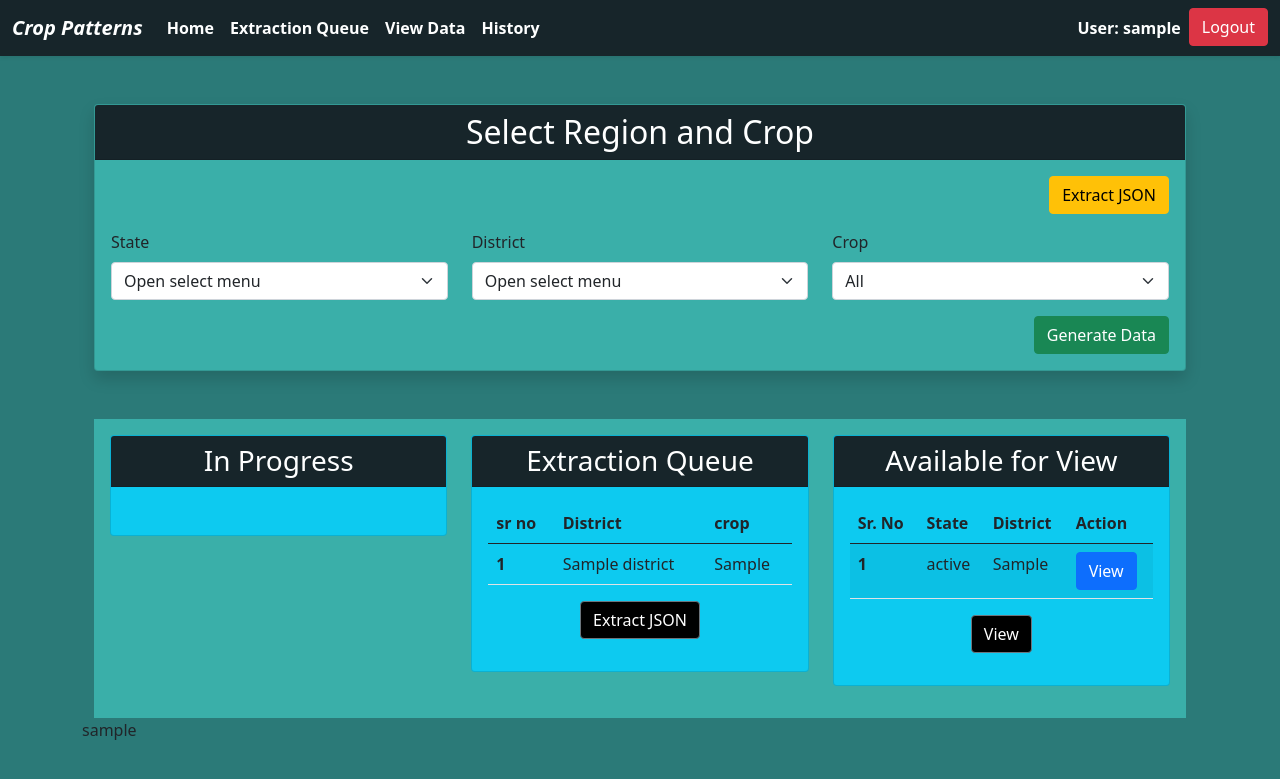
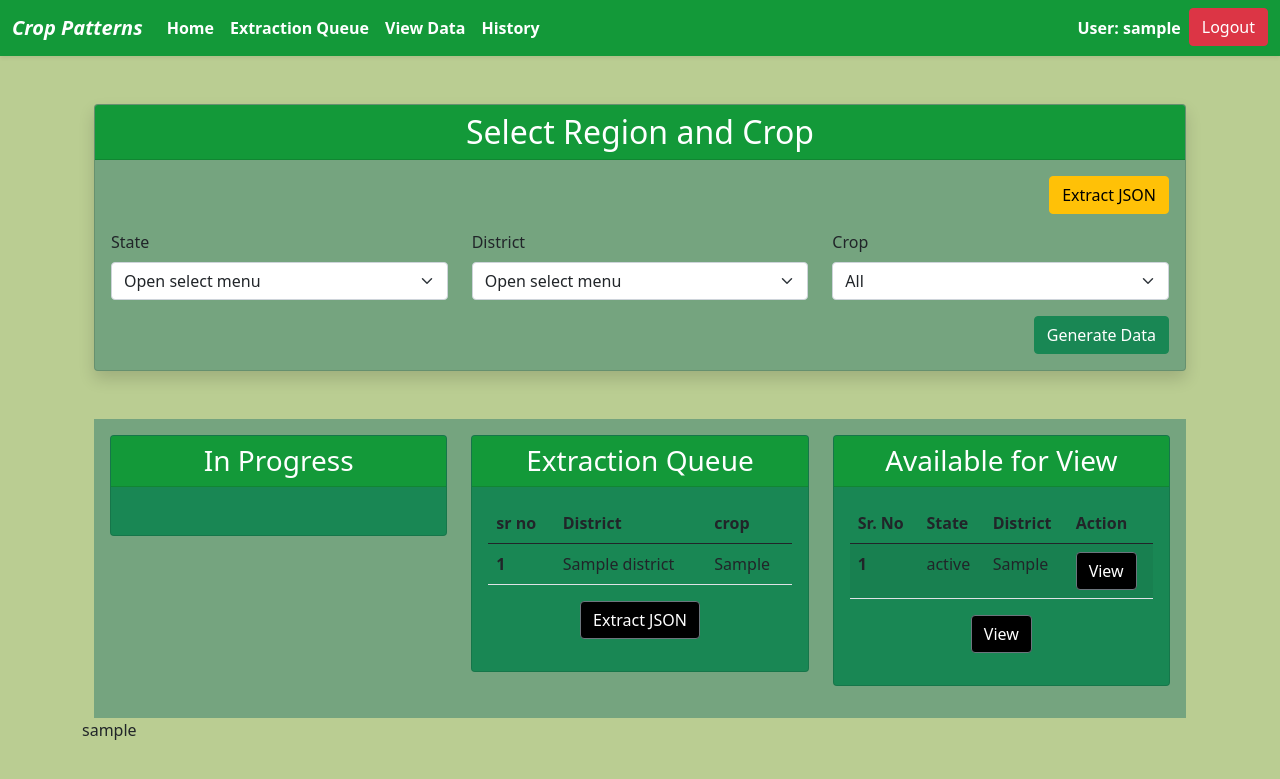
Before and after one commit to Bhaveshkorane/cropPatterns, a Django app: template templates/states.html in a window 1280 px wide. Shown: the top 779 px of the page. Run offline with Django 5.2, Linux system fonts and the light colour scheme; a user stored in the database is signed in; tables that the repository leaves empty hold one stand-in row (values such as "Sample post"); the template is opened without the code that fills it: values that come from a table or form of the project are taken from there, most other values are stand-ins (such as "Sample title", 1, 10 or a date in 2020); data that the repository does not hold is empty; parts of the project's set-up code (start-up, migrations or seed data) failed here and were passed over; some libraries are stand-ins or nearby versions.

Commit message:
new style

```diff
--- a/FETCH/views.py
+++ b/FETCH/views.py
@@ -325,7 +325,8 @@ class GenerateDataView(View):
 
         total_time=end_time-start_time;
 
-        messages.success(request, f"Data generated and json saved in the database and the total time taken = {total_time} to add cp_name crop in state = {state} district = {district_name}")
+        # messages.success(request, f"Data generated and json saved in the database and the total time taken = {total_time} to add cp_name crop in state = {state} district = {district_name}")
+        messages.success(request, f"Json generated for crop {cp_name} in state = {state} district = {district_name}")
 
         return redirect('/queue/')
 
--- a/templates/base.html
+++ b/templates/base.html
@@ -8,10 +8,10 @@
     <title>Crop Patterns</title>
     <style>
         body {
-            background: #2B7A78;
+            background: #BACD92;
         }
         #navbar {
-            background-color: #17252A!important;
+            background-color: #139939!important;
         }
         #navbar .navbar-nav .nav-link,
         #navbar .navbar-brand {
--- a/templates/states.html
+++ b/templates/states.html
@@ -20,7 +20,7 @@
             <div class="mb-3 d-flex justify-content-end">
                 <a href="{% url 'queue_url' %}" class="btn btn-warning">Extract JSON</a>
             </div>
-            <form method="POST" action="{% url 'generate_data_view' %}" onsubmit="return validateForm()">
+            <form method="POST" action="{% url 'generate_data_view' %}" onsubmit="return handleFormSubmit()">
                 {% csrf_token %}
                 <div class="row">
                     <div class="col-md-4 mb-3">
@@ -63,7 +63,7 @@
     <div class="card-body bg-light mt-5">
         <div class="row">
             <div class="col-md-4 mb-3 ">
-                <div class="card bg-info">
+                <div class="card bg-success">
                     <div class="card-header bg-secondary text-white text-center">
                         <h3 class="mb-0">In Progress</h3>
                     </div>
@@ -76,7 +76,7 @@
             </div>
 
             <div class="col-md-4 mb-3 ">
-                <div class="card bg-info">
+                <div class="card bg-success">
                     <div class="card-header bg-secondary text-white text-center">
                         <h3 class="mb-0">Extraction Queue</h3>
                     </div>
@@ -100,7 +100,6 @@
                             </tbody>
                           </table>
                         <div class="mb-3 d-flex justify-content-center">
-
                             <a href="{% url 'queue_url' %}" class="btn btn-secondary">Extract JSON</a>
                         </div>
                     </div>
@@ -108,8 +107,8 @@
             </div>
 
             <div class="col-md-4 mb-3 ">
-                <div class="card bg-info">
-                    <div class="card-header bg-secondary text-white text-center">
+                <div class="card bg-success">
+                    <div class="card-header text-white text-center">
                         <h3 class="mb-0">Available for View</h3>
                     </div>
                     <div class="card-body scrollable-card">
@@ -128,7 +127,8 @@
                                     <th scope="row">{{ forloop.counter }}</th>
                                     <td>{{ i.state }}</td>
                                     <td>{{ i.district }}</td>
-                                    <td><a href="/showdistricttable/{{ i.district }}/" class="btn btn-primary">View</a></td>
+                                    <td><a href="{% url 'viewdata_url' %}" class="btn btn-secondary view-btn">View</a></td>
+
                                 </tr>
                                 {% endfor %}
                             </tbody>
@@ -145,24 +145,24 @@
 
 <style>
     #heading {
-        background-color: #17252A !important;
+        background-color: #139939 !important;
     }
     .btn-warning {
         background-color: #ffc107;
         border-color: #ffc107;
     }
     .bg-light {
-        background-color: #3AAFA9 !important;
+        background-color: #75A47F !important;
     }
     .btn-secondary {
         background-color: #000000;
         border-color: #6c757d;
     }
     .card {
-        background-color:  #3AAFA9;
+        background-color:  #75A47F;
     }
     .card-header {
-        background-color: #17252A !important;
+        background-color: #139939 !important;
         color: #FEFFFF !important;
     }
     .card-title {
@@ -175,9 +175,16 @@
 </style>
 
 <script>
-    function disable(x) {
-        x.disabled = true;
+    function disableAllButtons() {
+        var buttons = document.querySelectorAll('button, input[type="submit"], input[type="button"]');
+        buttons.forEach(function(button) {
+            // Check if the button has the class 'view-btn'
+            if (!button.classList.contains('view-btn')) {
+                button.disabled = true;
+            }
+        });
     }
+
     function validateForm() {
         var stateSelect = document.getElementById("state-select");
         var cropSelect = document.getElementById("crop-select");
@@ -196,7 +203,17 @@
         }
         return true;
     }
+
+    function handleFormSubmit() {
+        if (validateForm()) {
+            disableAllButtons();
+            return true;
+        } else {
+            return false;
+        }
+    }
 </script>
+
 
 {{ redirect_to_login_immediately }}
 {% endblock %}
```
Also changed, not shown: templates/login.html (+3 -4 lines).
